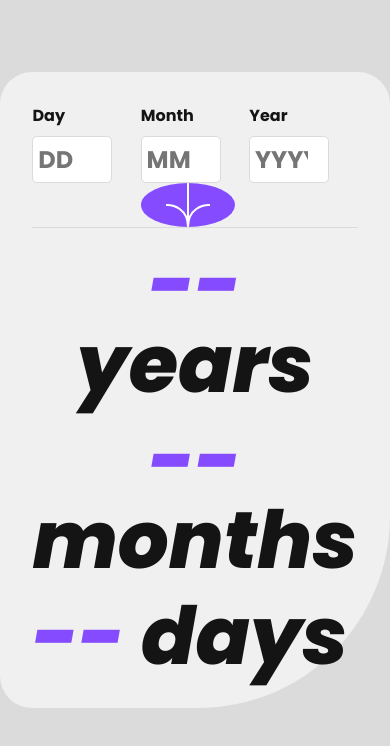
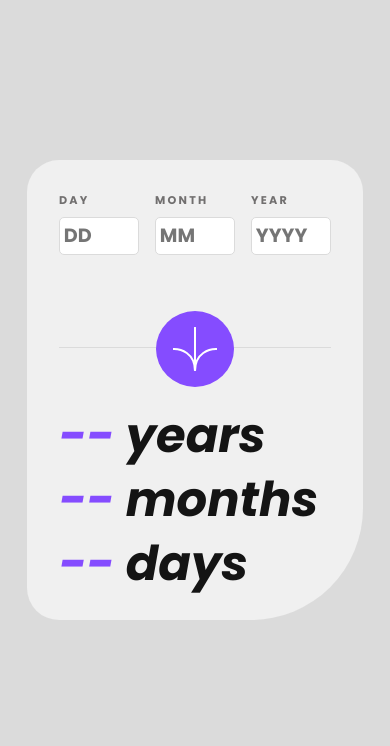
Before and after one commit to rwigley55/age-calculator, a plain HTML site: page index.html in a window 390 px wide. Drawn offline with Linux system fonts and the light colour scheme.

Commit message:
finish responsive and overall styling

```diff
--- a/index.css
+++ b/index.css
@@ -10,9 +10,52 @@
   --clr-light-grey: hsl(0, 0%, 86%);
   --clr-smokey-grey: hsl(0, 1%, 44%);
   --clr-off-black: hsl(0, 0%, 8%);
+}
 
-  /* font-sizes */
-  /* font-families */
+/* ----------------------  */
+/* Fonts                   */
+/* ----------------------  */
+
+@font-face {
+  font-family: Poppins;
+  src: url(assets/fonts/Poppins-Regular.ttf);
+  font-weight: normal;
+  font-style: normal;
+}
+
+@font-face {
+  font-family: Poppins;
+  src: url(assets/fonts/Poppins-Italic.ttf);
+  font-weight: normal;
+  font-style: italic;
+}
+
+@font-face {
+  font-family: Poppins;
+  src: url(assets/fonts/Poppins-Bold.ttf);
+  font-weight: 700;
+  font-style: normal;
+}
+
+@font-face {
+  font-family: Poppins;
+  src: url(assets/fonts/Poppins-BoldItalic.ttf);
+  font-weight: 700;
+  font-style: italic;
+}
+
+@font-face {
+  font-family: Poppins;
+  src: url(assets/fonts/Poppins-ExtraBold.ttf);
+  font-weight: 800;
+  font-style: normal;
+}
+
+@font-face {
+  font-family: Poppins;
+  src: url(assets/fonts/Poppins-ExtraBoldItalic.ttf);
+  font-weight: 800;
+  font-style: italic;
 }
 
 /* ----------------------  */
@@ -65,10 +108,8 @@ html {
   scroll-padding-top: 5em;
 }
 
-/* Set core body defaults */
 body {
   font-family: "Poppins", sans-serif;
-  /* font-size: var(--fs-med); */
   color: var(--clr-off-black);
   background-color: var(--clr-light-grey);
 
@@ -82,7 +123,6 @@ body {
   overflow-x: hidden;
 }
 
-/* A elements that don't have a class get default styles */
 a:not([class]) {
   text-decoration-skip-ink: auto;
 }
@@ -92,14 +132,12 @@ a {
   text-decoration: inherit;
 }
 
-/* Make images easier to work with */
 img,
 picture {
   max-width: 100%;
   display: block;
 }
 
-/* Inherit fonts for inputs and buttons */
 input,
 button,
 textarea,
@@ -107,7 +145,6 @@ select {
   font: inherit;
 }
 
-/* Remove all animations, transitions and smooth scroll for people that prefer not to see them */
 @media (prefers-reduced-motion: reduce) {
   html:focus-within {
     scroll-behavior: auto;
@@ -143,9 +180,16 @@ select {
 .text-error {
   color: var(--clr-light-red);
   font-size: 0.75em;
-  font-weight: 400; /*needs fixing*/
+  font-weight: normal;
+  font-style: italic;
   position: absolute;
-  top: 105px;
+  top: 70px;
+}
+
+@media (min-width: 900px) {
+  .text-error {
+    top: 95px;
+  }
 }
 
 .display-none {
@@ -160,7 +204,6 @@ select {
   text-align: center;
   display: grid;
   place-items: center;
-  /* padding-inline: 1rem; */
   padding-bottom: 4rem;
 
   grid-template-columns: minmax(1rem, 1fr) minmax(85vw, 35rem) minmax(1rem, 1fr);
@@ -172,13 +215,14 @@ select {
   grid-area: box;
   background-color: var(--clr-off-white);
   padding: 2rem 2rem 2rem 2rem;
-  border-radius: 2em 2em 12em 2em;
+  border-radius: 2em 2em 7em 2em;
   /* max-width: min(92vw, 50rem); */
 }
 
 @media (min-width: 900px) {
   .main-box {
-    padding: 2rem 6rem 2rem 2rem;
+    border-radius: 2em 2em 12em 2em;
+    padding: 2rem;
   }
 }
 
@@ -192,36 +236,47 @@ select {
 /* Componenets             */
 /* ----------------------  */
 
+label {
+  font-size: 0.7em;
+  font-weight: 700;
+  color: var(--clr-smokey-grey);
+  text-transform: uppercase;
+  letter-spacing: 0.2em;
+}
+
 input[type="number"] {
+  font-weight: 700;
   padding: 0.2em;
   width: 5rem;
-  font-size: 1.5em;
+  font-size: 1.2em;
   border: 1px solid var(--clr-light-grey);
   border-radius: 5px;
 }
 
 @media (min-width: 900px) {
   input[type="number"] {
-    padding: 0.3em;
+    padding: 0.35em;
     width: 9rem;
-    font-size: 2em;
-  }
-}
-
-@media (min-width: 900px) {
-  form {
-    padding-bottom: 4em;
+    font-size: 1.75em;
   }
 }
 
 .form {
   border-bottom: 1px solid var(--clr-light-grey);
-  /* flex-wrap: wrap; */
+  gap: var(--gap, 1em);
   display: grid;
   grid-auto-columns: 1fr;
   grid-template-areas:
     "inputsD inputsM inputsY"
     ". submit .";
+}
+
+@media (min-width: 900px) {
+  .form {
+    grid-template-areas:
+      "inputsD inputsM inputsY ."
+      ". . . submit";
+  }
 }
 
 .form:nth-child(1) {
@@ -238,8 +293,17 @@ input[type="number"] {
 
 .age-box {
   align-items: flex-start;
-  font-size: 5rem;
+  font-size: 3rem;
+  font-weight: 800;
+  font-style: italic;
   line-height: 1;
+  margin-top: 3rem;
+}
+
+@media (min-width: 900px) {
+  .age-box {
+    font-size: 5rem;
+  }
 }
 
 .units {
@@ -253,18 +317,25 @@ input[type="number"] {
 
 .submit-button {
   background-color: var(--clr-purple);
-  padding: 0rem 1.5rem;
+  padding: 1rem;
   border-radius: 50%;
   aspect-ratio: 1;
   position: relative;
   grid-area: submit;
-  /* left: -300px;
-  top: 115px; */
+  justify-self: center;
+  top: 40px;
 }
 
-/* @media (min-width: 900px) {
+.submit-button:active,
+.submit-button:focus-visible {
+  background-color: var(--clr-off-black);
+}
+
+@media (min-width: 900px) {
   .submit-button {
+    padding: 1.2rem;
     position: relative;
-    left: 15px;
+    left: 30px;
+    top: 40px;
   }
-} */
+}
--- a/index.html
+++ b/index.html
@@ -5,13 +5,13 @@
     <meta name="viewport" content="width=device-width, initial-scale=1.0" />
     <title>Age calculator app</title>
 
-    <!-- Google Fonts -->
+    <!-- Google Fonts
     <link rel="preconnect" href="https://fonts.googleapis.com" />
     <link rel="preconnect" href="https://fonts.gstatic.com" crossorigin />
     <link
       href="https://fonts.googleapis.com/css2?family=Poppins:ital,wght@0,700;1,400;1,800&display=swap"
       rel="stylesheet"
-    />
+    /> -->
     <!-- Custom CSS -->
     <link rel="stylesheet" href="index.css" />
     <script src="calculateAge.js" defer></script>
@@ -23,13 +23,7 @@
           <div class="flex column input-section">
             <label for="day">Day</label>
             <div class="input-container flex column">
-              <input
-                type="number"
-                id="day"
-                name="day"
-                placeholder="DD"
-                required
-              />
+              <input type="number" id="day" name="day" placeholder="DD" />
               <span id="dayError" class="text-error display-none"
                 >Must be a valid day</span
               >
@@ -38,13 +32,7 @@
           <div class="flex column input-section">
             <label for="month">Month</label>
             <div class="input-container flex column">
-              <input
-                type="number"
-                id="month"
-                name="month"
-                placeholder="MM"
-                required
-              />
+              <input type="number" id="month" name="month" placeholder="MM" />
               <span id="monthError" class="text-error display-none"
                 >Must be a valid month</span
               >
@@ -53,13 +41,7 @@
           <div class="flex column input-section">
             <label for="year">Year</label>
             <div class="input-container flex column">
-              <input
-                type="number"
-                id="year"
-                name="year"
-                placeholder="YYYY"
-                required
-              />
+              <input type="number" id="year" name="year" placeholder="YYYY" />
               <span id="yearError" class="text-error display-none"
                 >Must be in the past</span
               >
```
